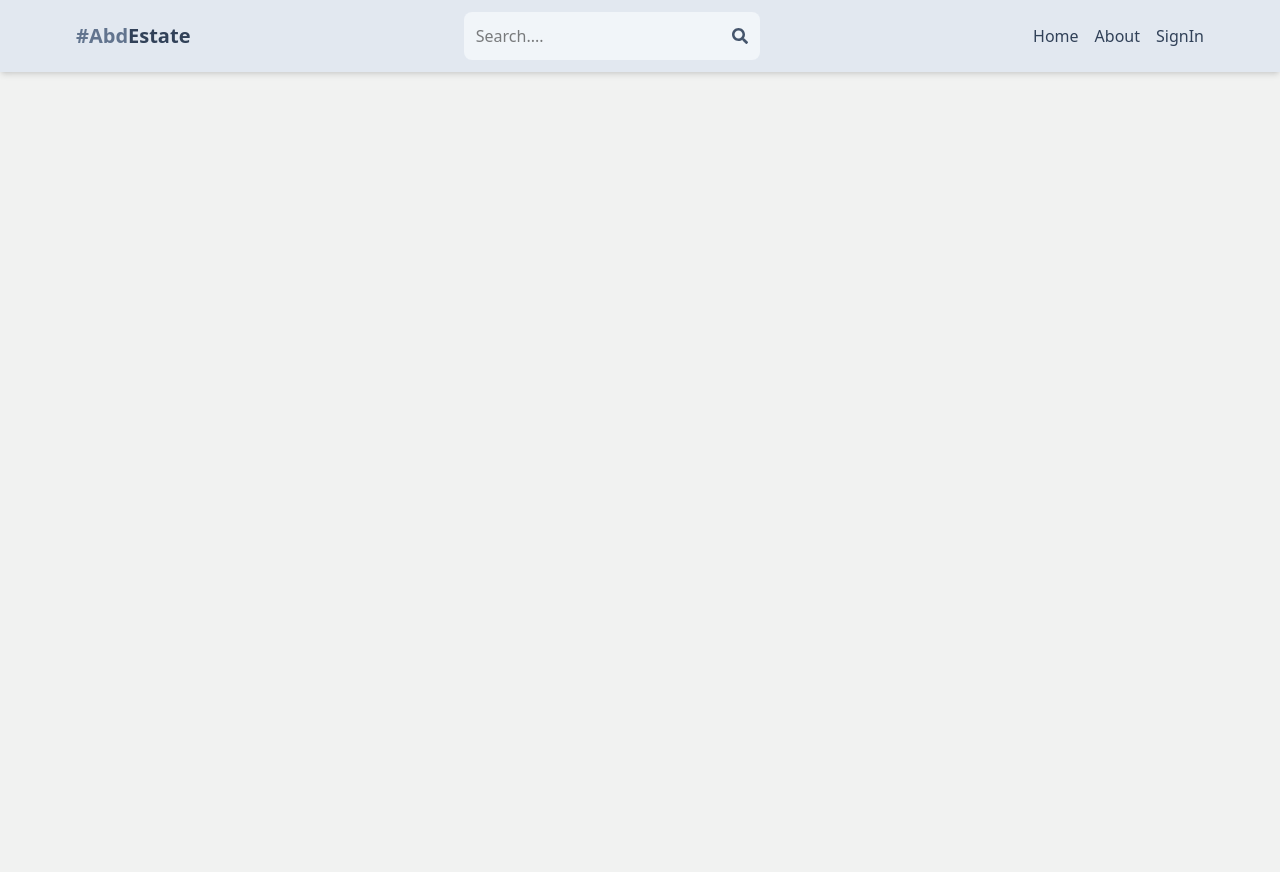
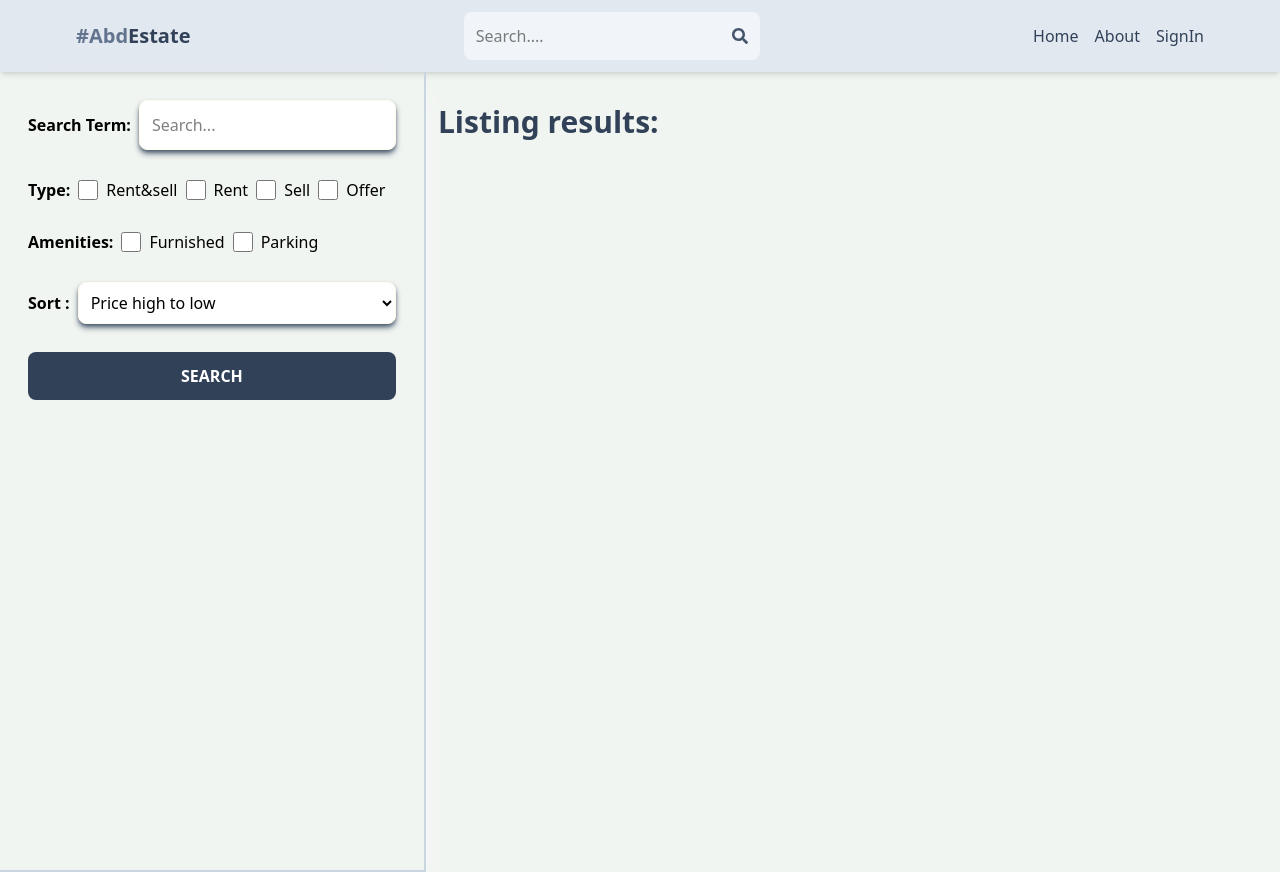
Before and after one commit to abudi47/MERN-estate, a React (Vite) app in the folder client/: page /search in a window 1280 px wide. Before the commit the page ends 800 px from the top, so only its background shows below. Built offline with nearby package versions, Linux system fonts and the light colour scheme; no server answers.

Commit message:
create search page ui

```diff
--- a/client/package.json
+++ b/client/package.json
@@ -11,7 +11,7 @@
   },
   "dependencies": {
     "@reduxjs/toolkit": "^2.6.1",
-    "@tailwindcss/vite": "^4.0.12",
+    "@tailwindcss/vite": "^4.1.4",
     "appwrite": "^17.0.1",
     "axios": "^1.8.4",
     "firebase": "^11.4.0",
@@ -35,7 +35,7 @@
     "eslint-plugin-react-refresh": "^0.4.19",
     "globals": "^15.15.0",
     "postcss": "^8.5.3",
-    "tailwindcss": "^4.1.3",
+    "tailwindcss": "^4.1.4",
     "vite": "^6.2.0"
   },
   "description": "This template provides a minimal setup to get React working in Vite with HMR and some ESLint rules.",
--- a/client/src/App.jsx
+++ b/client/src/App.jsx
@@ -10,6 +10,7 @@
 import CreateListing from "./pages/CreateListing";
 import UpdateListing from "./pages/UpdateListing";
 import Listing from "./pages/Listing";
+import Search from "./pages/Search";
 import PrivateRoute from "./components/PrivateRoute";
 
 function App() {
@@ -21,6 +22,7 @@
         <Route path="/sign-in" element={<Signin />} />
         <Route path="/sign-up" element={<SignUP />} />
         <Route path="/about" element={<About />} />
+        <Route path="/search" element={<Search />} />
         <Route path="/listing/:lisId" element={<Listing />} />
         <Route element={<PrivateRoute />}>
           <Route path="/profile" element={<Profile />} />
--- a/client/src/index.css
+++ b/client/src/index.css
@@ -1,5 +1,5 @@
 @import "tailwindcss";
 
 body {
-  background-color: rgb(241, 242, 241);
+  background-color: rgb(241, 245, 241);
 }
--- /dev/null
+++ b/client/src/pages/Search.jsx
@@ -0,0 +1,74 @@
+import React from "react";
+
+export default function Search() {
+  return (
+    <div className="flex flex-col md:flex-row md:min-h-screen">
+      <div className="p-7 border-b-2 border-slate-300 shadow-slate-50 shadow-xl  md:border-r-2">
+        <form className="flex flex-col gap-7">
+          <div className="flex items-center gap-2">
+            <label className="whitespace-nowrap font-semibold">Search Term:</label>
+            <input
+              type="text"
+              id="searchTerm"
+              placeholder="Search..."
+              className="border rounded-lg p-3 w-full bg-white border-amber-50 shadow-md shadow-slate-600 focus:outline-none "
+            />
+          </div>
+
+          <div className="flex gap-2 flex-wrap items-center">
+            <label className="font-semibold">Type:</label>
+            <div className="flex gap-2">
+              <input type="checkbox" id="all" className="w-5" />
+              <span>Rent&sell</span>
+            </div>
+            <div className="flex gap-2">
+              <input type="checkbox" id="rent" className="w-5" />
+              <span>Rent</span>
+            </div>
+            <div className="flex gap-2">
+              <input type="checkbox" id="sell" className="w-5" />
+              <span>Sell</span>
+            </div>
+            <div className="flex gap-2">
+              <input type="checkbox" id="offer" className="w-5" />
+              <span>Offer</span>
+            </div>
+          </div>
+          <div className="flex gap-2  flex-wrap items-center">
+            <label className="font-semibold">Amenities:</label>
+            <div className="flex gap-2">
+              <input type="checkbox" id="furnished" className="w-5" />
+              <span>Furnished</span>
+            </div>
+
+            <div className="flex gap-2">
+              <input type="checkbox" id="parking" className="w-5" />
+              <span>Parking</span>
+            </div>
+          </div>
+
+          <div className="flex items-center gap-2">
+            <label className="whitespace-nowrap font-semibold">Sort :</label>
+            <select
+              id="sort_order"
+              className="border rounded-lg p-2 w-full bg-white  border-amber-50 shadow-md shadow-slate-600 focus:outline-none "
+            >
+              <option value="all">Price high to low</option>
+              <option value="all">Price low to high</option>
+              <option>Latest</option>
+              <option>Oldest</option>
+            </select>
+          </div>
+
+          <button className="bg-slate-700 p-3 rounded-lg text-white font-semibold hover:bg-slate-800 transition duration-200 ease-in-out uppercase cursor-pointer">
+            search
+          </button>
+        </form>
+      </div>
+
+      <div>
+        <h1 className="text-3xl font-semibold text-slate-700 p-3 mt-5">Listing results:</h1>
+      </div>
+    </div>
+  );
+}
```
Also changed, not shown: 1 other file (tests, documents, lock files or other folders).
